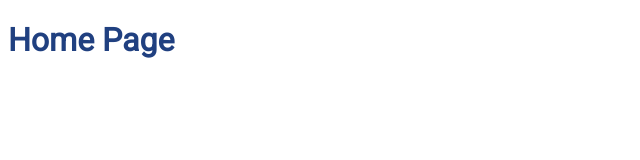
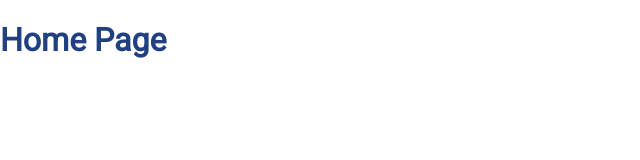
Before and after one commit to mechanicworld/tesodev-fe-challenge, a React (Vite) app: page / in a window 1280 px wide. Shown: the top 160 px of the page, without its empty margins (0-640 px from the left). Built offline with nearby package versions, Linux system fonts and the light colour scheme.

Commit message:
Fit body and html element the page

```diff
--- a/src/index.scss
+++ b/src/index.scss
@@ -0,0 +1,5 @@
+body,html{
+  height: 100vh;
+  margin: 0;
+  padding: 0;
+}
```
